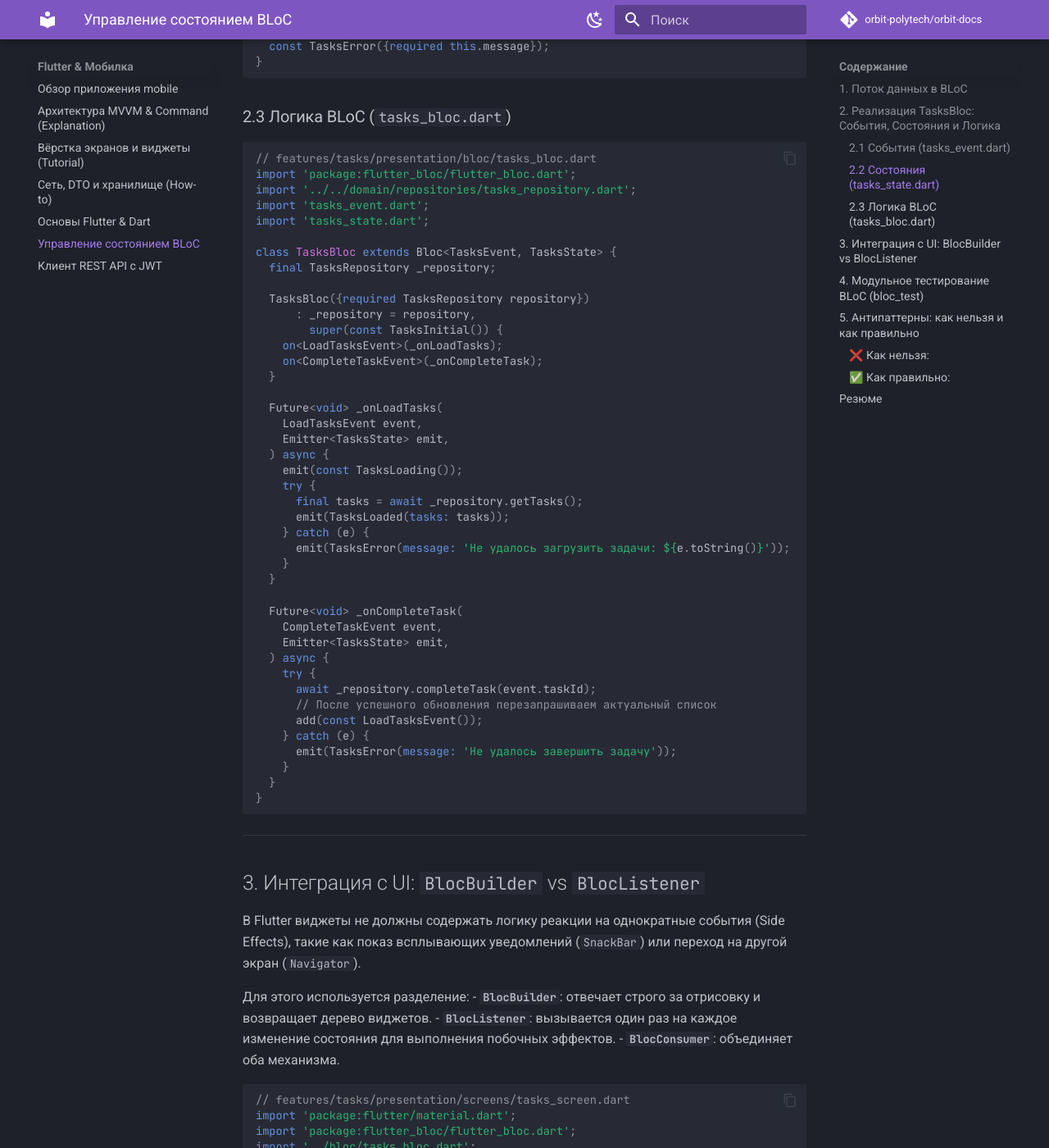
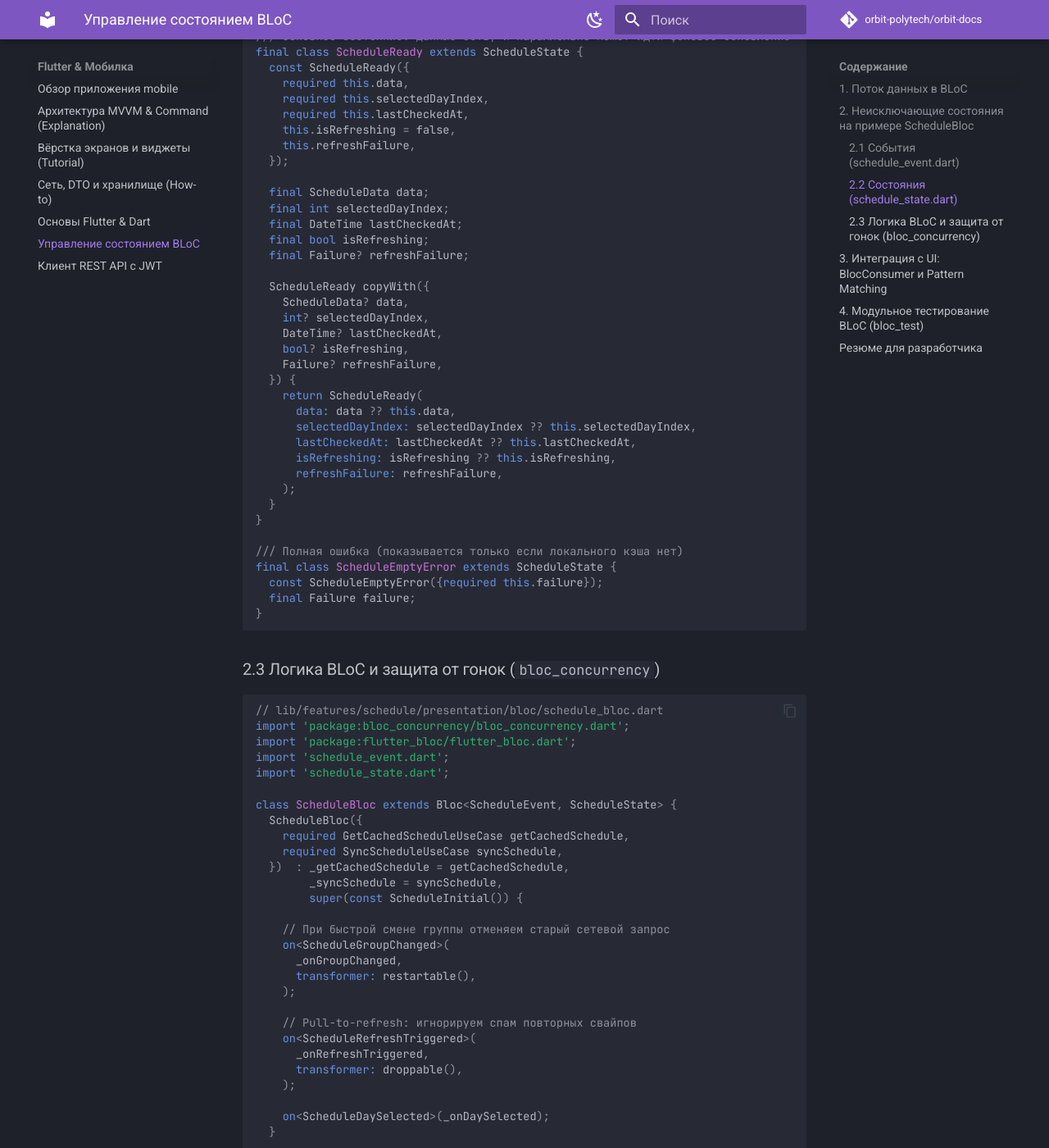
Before and after one commit to orbit-polytech/orbit-docs, an MkDocs documentation site: the page built from docs/tutorial/mobile/02-bloc-state.md, in a window 1280 px wide and 1400 px high, scrolled down 1881 px. Shown: the whole window at 82% size. Built offline with MkDocs 1.6.1 and Material for MkDocs 9.7.7, drawn with Linux system fonts in a browser that asks for light colours; comment, search, counter and statistics services are not loaded; some of the changed text lies outside the part shown.

Commit message:
docs(tutorial): update mobile BLoC tutorial with ScheduleReady and bloc_test

````diff
--- a/docs/tutorial/mobile/02-bloc-state.md
+++ b/docs/tutorial/mobile/02-bloc-state.md
@@ -1,197 +1,277 @@
 # 02. Слой Presentation и управление состоянием BLoC
 
-В проекте Orbit AI управление состоянием мобильного приложения построено на библиотеке **`flutter_bloc`** — признанном индустриальном стандарте для масштабируемых Flutter-приложений.
+В проекте **Orbit Mobile** управление состоянием клиентского приложения построено на библиотеке **`flutter_bloc`** и нативных возможностях **Dart 3.5+ (`sealed classes`, pattern matching)**.
 
-Паттерн BLoC (Business Logic Component) обеспечивает однонаправленный поток данных (**Unidirectional Data Flow**), полностью изолируя верстку виджетов от бизнес-логики.
+Паттерн BLoC (Business Logic Component) обеспечивает однонаправленный поток данных (**Unidirectional Data Flow**), полностью изолируя верстку виджетов от бизнес-логики и сетевых запросов.
+
+---
 
 ## 1. Поток данных в BLoC
 
 ```mermaid
 flowchart LR
-    UI["UI (Flutter Widget)"] -->|1. add(Event)| BLoC["BLoC Component"]
-    BLoC -->|2. вызов метода| Repo["Domain / Repository"]
-    Repo -->|3. результат / ошибка| BLoC
+    UI["UI (Flutter Widget)"] -->|1. add(Event)| BLoC["ScheduleBloc"]
+    BLoC -->|2. вызов UseCase| UseCase["Domain / UseCases"]
+    UseCase -->|3. данные из Hive / Dio| BLoC
     BLoC -->|4. emit(State)| Stream["Stream состояний"]
     Stream -->|5. BlocBuilder (rebuild)| UI
 ```
 
-
 ---
 
-## 2. Реализация `TasksBloc`: События, Состояния и Логика
+## 2. Неисключающие состояния на примере `ScheduleBloc`
 
-### 2.1 События (`tasks_event.dart`)
-События описывают намерения пользователя или системы:
+В реальном приложении экран расписания не может быть просто «либо загрузка, либо ошибка, либо данные». У студента одновременно могут быть:
+1. Загруженное расписание из локальной базы Hive;
+2. Фоновый процесс проверки свежих данных с сервера;
+3. Ошибка последней попытки обновления (например, потеря связи в метро).
 
+### 2.1 События (`schedule_event.dart`)
 ```dart
-// features/tasks/presentation/bloc/tasks_event.dart
-sealed class TasksEvent {
-  const TasksEvent();
+// lib/features/schedule/presentation/bloc/schedule_event.dart
+import 'package:flutter/foundation.dart';
+
+@immutable
+sealed class ScheduleEvent {
+  const ScheduleEvent();
 }
 
-final class LoadTasksEvent extends TasksEvent {
-  const LoadTasksEvent();
+/// Смена учебной группы (требует отмены предыдущих запросов через restartable)
+final class ScheduleGroupChanged extends ScheduleEvent {
+  const ScheduleGroupChanged({required this.group});
+  final String group;
 }
 
-final class CompleteTaskEvent extends TasksEvent {
-  final String taskId;
-  const CompleteTaskEvent({required this.taskId});
+/// Ручной свайп-обновление (Pull-to-Refresh)
+final class ScheduleRefreshTriggered extends ScheduleEvent {
+  const ScheduleRefreshTriggered({required this.group});
+  final String group;
 }
 
-final class CreateTaskEvent extends TasksEvent {
-  final String title;
-  final String description;
-  final DateTime deadline;
-  final String priority;
-
-  const CreateTaskEvent({
-    required this.title,
-    required this.description,
-    required this.deadline,
-    required this.priority,
-  });
+/// Переключение дня недели в таймлайне (Пн, Вт, Ср...)
+final class ScheduleDaySelected extends ScheduleEvent {
+  const ScheduleDaySelected({required this.index});
+  final int index;
 }
 ```
 
-### 2.2 Состояния (`tasks_state.dart`)
-Состояния отражают текущий снимок пользовательского интерфейса:
+### 2.2 Состояния (`schedule_state.dart`)
+```dart
+// lib/features/schedule/presentation/bloc/schedule_state.dart
+import 'package:flutter/foundation.dart';
+import '../../../../core/error/failures.dart';
+import '../../domain/entities/schedule_data.dart';
 
-```dart
-// features/tasks/presentation/bloc/tasks_state.dart
-import '../../domain/entities/task_entity.dart';
-
-sealed class TasksState {
-  const TasksState();
+@immutable
+sealed class ScheduleState {
+  const ScheduleState();
 }
 
-final class TasksInitial extends TasksState {
-  const TasksInitial();
+final class ScheduleInitial extends ScheduleState {
+  const ScheduleInitial();
 }
 
-final class TasksLoading extends TasksState {
-  const TasksLoading();
+final class ScheduleLoadingFirstTime extends ScheduleState {
+  const ScheduleLoadingFirstTime();
 }
 
-final class TasksLoaded extends TasksState {
-  final List<TaskEntity> tasks;
-  const TasksLoaded({required this.tasks});
+/// Основное состояние: данные есть, и параллельно может идти фоновое обновление
+final class ScheduleReady extends ScheduleState {
+  const ScheduleReady({
+    required this.data,
+    required this.selectedDayIndex,
+    required this.lastCheckedAt,
+    this.isRefreshing = false,
+    this.refreshFailure,
+  });
+
+  final ScheduleData data;
+  final int selectedDayIndex;
+  final DateTime lastCheckedAt;
+  final bool isRefreshing;
+  final Failure? refreshFailure;
+
+  ScheduleReady copyWith({
+    ScheduleData? data,
+    int? selectedDayIndex,
+    DateTime? lastCheckedAt,
+    bool? isRefreshing,
+    Failure? refreshFailure,
+  }) {
+    return ScheduleReady(
+      data: data ?? this.data,
+      selectedDayIndex: selectedDayIndex ?? this.selectedDayIndex,
+      lastCheckedAt: lastCheckedAt ?? this.lastCheckedAt,
+      isRefreshing: isRefreshing ?? this.isRefreshing,
+      refreshFailure: refreshFailure,
+    );
+  }
 }
 
-final class TasksError extends TasksState {
-  final String message;
-  const TasksError({required this.message});
+/// Полная ошибка (показывается только если локального кэша нет)
+final class ScheduleEmptyError extends ScheduleState {
+  const ScheduleEmptyError({required this.failure});
+  final Failure failure;
 }
 ```
 
-### 2.3 Логика BLoC (`tasks_bloc.dart`)
+### 2.3 Логика BLoC и защита от гонок (`bloc_concurrency`)
+```dart
+// lib/features/schedule/presentation/bloc/schedule_bloc.dart
+import 'package:bloc_concurrency/bloc_concurrency.dart';
+import 'package:flutter_bloc/flutter_bloc.dart';
+import 'schedule_event.dart';
+import 'schedule_state.dart';
 
-```dart
-// features/tasks/presentation/bloc/tasks_bloc.dart
-import 'package:flutter_bloc/flutter_bloc.dart';
-import '../../domain/repositories/tasks_repository.dart';
-import 'tasks_event.dart';
-import 'tasks_state.dart';
+class ScheduleBloc extends Bloc<ScheduleEvent, ScheduleState> {
+  ScheduleBloc({
+    required GetCachedScheduleUseCase getCachedSchedule,
+    required SyncScheduleUseCase syncSchedule,
+  })  : _getCachedSchedule = getCachedSchedule,
+        _syncSchedule = syncSchedule,
+        super(const ScheduleInitial()) {
 
-class TasksBloc extends Bloc<TasksEvent, TasksState> {
-  final TasksRepository _repository;
+    // При быстрой смене группы отменяем старый сетевой запрос
+    on<ScheduleGroupChanged>(
+      _onGroupChanged,
+      transformer: restartable(),
+    );
 
-  TasksBloc({required TasksRepository repository})
-      : _repository = repository,
-        super(const TasksInitial()) {
-    on<LoadTasksEvent>(_onLoadTasks);
-    on<CompleteTaskEvent>(_onCompleteTask);
+    // Pull-to-refresh: игнорируем спам повторных свайпов
+    on<ScheduleRefreshTriggered>(
+      _onRefreshTriggered,
+      transformer: droppable(),
+    );
+
+    on<ScheduleDaySelected>(_onDaySelected);
   }
 
-  Future<void> _onLoadTasks(
-    LoadTasksEvent event,
-    Emitter<TasksState> emit,
+  final GetCachedScheduleUseCase _getCachedSchedule;
+  final SyncScheduleUseCase _syncSchedule;
+
+  Future<void> _onGroupChanged(
+    ScheduleGroupChanged event,
+    Emitter<ScheduleState> emit,
   ) async {
-    emit(const TasksLoading());
-    try {
-      final tasks = await _repository.getTasks();
-      emit(TasksLoaded(tasks: tasks));
-    } catch (e) {
-      emit(TasksError(message: 'Не удалось загрузить задачи: ${e.toString()}'));
+    final cachedResult = await _getCachedSchedule(event.group);
+
+    if (cachedResult is Ok<ScheduleData>) {
+      emit(ScheduleReady(
+        data: cachedResult.value,
+        selectedDayIndex: 0,
+        lastCheckedAt: cachedResult.value.cachedAt,
+        isRefreshing: true,
+      ));
+    } else {
+      emit(const ScheduleLoadingFirstTime());
+    }
+
+    final syncResult = await _syncSchedule(event.group);
+
+    if (state is ScheduleReady) {
+      final current = state as ScheduleReady;
+      emit(switch (syncResult) {
+        Ok(:final value) => current.copyWith(
+            data: value,
+            lastCheckedAt: DateTime.now(),
+            isRefreshing: false,
+            refreshFailure: null,
+          ),
+        Error(:final error) => current.copyWith(
+            isRefreshing: false,
+            refreshFailure: error,
+          ),
+      });
+    } else if (syncResult is Ok<ScheduleData>) {
+      emit(ScheduleReady(
+        data: syncResult.value,
+        selectedDayIndex: 0,
+        lastCheckedAt: DateTime.now(),
+        isRefreshing: false,
+      ));
+    } else if (syncResult is Error<ScheduleData>) {
+      emit(ScheduleEmptyError(failure: syncResult.error));
     }
   }
 
-  Future<void> _onCompleteTask(
-    CompleteTaskEvent event,
-    Emitter<TasksState> emit,
+  void _onDaySelected(
+    ScheduleDaySelected event,
+    Emitter<ScheduleState> emit,
+  ) {
+    if (state is ScheduleReady) {
+      final current = state as ScheduleReady;
+      emit(current.copyWith(selectedDayIndex: event.index));
+    }
+  }
+
+  Future<void> _onRefreshTriggered(
+    ScheduleRefreshTriggered event,
+    Emitter<ScheduleState> emit,
   ) async {
-    try {
-      await _repository.completeTask(event.taskId);
-      // После успешного обновления перезапрашиваем актуальный список
-      add(const LoadTasksEvent());
-    } catch (e) {
-      emit(TasksError(message: 'Не удалось завершить задачу'));
-    }
+    if (state is! ScheduleReady) return;
+    final current = state as ScheduleReady;
+
+    emit(current.copyWith(isRefreshing: true));
+    final syncResult = await _syncSchedule(event.group);
+
+    emit(switch (syncResult) {
+      Ok(:final value) => current.copyWith(
+          data: value,
+          lastCheckedAt: DateTime.now(),
+          isRefreshing: false,
+          refreshFailure: null,
+        ),
+      Error(:final error) => current.copyWith(
+          isRefreshing: false,
+          refreshFailure: error,
+        ),
+    });
   }
 }
 ```
 
 ---
 
-## 3. Интеграция с UI: `BlocBuilder` vs `BlocListener`
-
-В Flutter виджеты не должны содержать логику реакции на однократные события (Side Effects), такие как показ всплывающих уведомлений (`SnackBar`) или переход на другой экран (`Navigator`).
-
-Для этого используется разделение:
-- **`BlocBuilder`**: отвечает строго за отрисовку и возвращает дерево виджетов.
-- **`BlocListener`**: вызывается один раз на каждое изменение состояния для выполнения побочных эффектов.
-- **`BlocConsumer`**: объединяет оба механизма.
+## 3. Интеграция с UI: `BlocConsumer` и Pattern Matching
 
 ```dart
-// features/tasks/presentation/screens/tasks_screen.dart
+// lib/features/schedule/presentation/screens/schedule_screen.dart
 import 'package:flutter/material.dart';
 import 'package:flutter_bloc/flutter_bloc.dart';
-import '../bloc/tasks_bloc.dart';
-import '../bloc/tasks_event.dart';
-import '../bloc/tasks_state.dart';
+import '../bloc/schedule_bloc.dart';
+import '../bloc/schedule_state.dart';
 
-class TasksScreen extends StatelessWidget {
-  const TasksScreen({super.key});
+class ScheduleScreen extends StatelessWidget {
+  const ScheduleScreen({super.key});
 
   @override
   Widget build(BuildContext context) {
     return Scaffold(
-      appBar: AppBar(title: const Text('Мои задачи')),
-      body: BlocConsumer<TasksBloc, TasksState>(
+      body: BlocConsumer<ScheduleBloc, ScheduleState>(
         listener: (context, state) {
-          // Однократная реакция на ошибку:
-          if (state is TasksError) {
+          // Показываем плашку только если фоновое обновление упало, а кэш уже на экране
+          if (state is ScheduleReady && state.refreshFailure != null) {
             ScaffoldMessenger.of(context).showSnackBar(
-              SnackBar(content: Text(state.message), backgroundColor: Colors.red),
+              const SnackBar(
+                content: Text('Не удалось обновить расписание. Показаны сохраненные данные.'),
+                backgroundColor: Color(0xFF1E2128),
+              ),
             );
           }
         },
         builder: (context, state) {
           return switch (state) {
-            TasksInitial() => const Center(child: Text('Нажмите обновить')),
-            TasksLoading() => const Center(child: CircularProgressIndicator()),
-            TasksLoaded(:final tasks) => ListView.builder(
-                itemCount: tasks.length,
-                itemBuilder: (context, index) {
-                  final task = tasks[index];
-                  return ListTile(
-                    title: Text(task.title),
-                    subtitle: Text('Дедлайн: ${task.deadline}'),
-                    trailing: IconButton(
-                      icon: const Icon(Icons.check_circle_outline),
-                      onPressed: () {
-                        context.read<TasksBloc>().add(CompleteTaskEvent(taskId: task.id));
-                      },
-                    ),
-                  );
-                },
+            ScheduleInitial() || ScheduleLoadingFirstTime() =>
+              const Center(child: CircularProgressIndicator()),
+            ScheduleReady(:final data, :final isRefreshing) =>
+              ScheduleContentView(
+                data: data,
+                isRefreshing: isRefreshing,
               ),
-            TasksError() => const Center(child: Text('Ошибка загрузки')),
+            ScheduleEmptyError(:final failure) =>
+              ErrorEmptyView(message: failure.message),
           };
         },
-      ),
-      floatingActionButton: FloatingActionButton(
-        onPressed: () => context.read<TasksBloc>().add(const LoadTasksEvent()),
-        child: const Icon(Icons.refresh),
       ),
     );
   }
@@ -202,33 +282,63 @@ class TasksScreen extends StatelessWidget {
 
 ## 4. Модульное тестирование BLoC (`bloc_test`)
 
-BLoC легко тестируется детерминированными тестами с помощью библиотеки `bloc_test`:
+Тесты должны проверять сохранение кэша и защиту от гонок:
 
 ```dart
-// test/features/tasks/tasks_bloc_test.dart
+// test/features/schedule/presentation/bloc/schedule_bloc_test.dart
 import 'package:bloc_test/bloc_test.dart';
 import 'package:flutter_test/flutter_test.dart';
 import 'package:mocktail/mocktail.dart';
 
-class MockTasksRepository extends Mock implements TasksRepository {}
+class MockGetCachedScheduleUseCase extends Mock implements GetCachedScheduleUseCase {}
+class MockSyncScheduleUseCase extends Mock implements SyncScheduleUseCase {}
 
 void main() {
-  late MockTasksRepository mockRepo;
+  late MockGetCachedScheduleUseCase mockGetCached;
+  late MockSyncScheduleUseCase mockSync;
 
   setUp(() {
-    mockRepo = MockTasksRepository();
+    mockGetCached = MockGetCachedScheduleUseCase();
+    mockSync = MockSyncScheduleUseCase();
   });
 
-  blocTest<TasksBloc, TasksState>(
-    'эмитит [TasksLoading, TasksLoaded] при успешной загрузке задач',
+  blocTest<ScheduleBloc, ScheduleState>(
+    'эмитит ScheduleReady с кэшем, затем обновляет свежими данными',
     build: () {
-      when(() => mockRepo.getTasks()).thenAnswer((_) async => [testTask]);
-      return TasksBloc(repository: mockRepo);
+      when(() => mockGetCached('261-334')).thenAnswer((_) async => Ok(testCachedData));
+      when(() => mockSync('261-334')).thenAnswer((_) async => Ok(testFreshData));
+      return ScheduleBloc(
+        getCachedSchedule: mockGetCached,
+        syncSchedule: mockSync,
+      );
     },
-    act: (bloc) => bloc.add(const LoadTasksEvent()),
+    act: (bloc) => bloc.add(const ScheduleGroupChanged(group: '261-334')),
     expect: () => [
-      const TasksLoading(),
-      TasksLoaded(tasks: [testTask]),
+      isA<ScheduleReady>()
+          .having((s) => s.isRefreshing, 'isRefreshing', true)
+          .having((s) => s.data, 'data', testCachedData),
+      isA<ScheduleReady>()
+          .having((s) => s.isRefreshing, 'isRefreshing', false)
+          .having((s) => s.data, 'data', testFreshData),
+    ],
+  );
+
+  blocTest<ScheduleBloc, ScheduleState>(
+    'при ошибке фонового обновления сохраняет кэш на экране и проставляет refreshFailure',
+    build: () {
+      when(() => mockGetCached('261-334')).thenAnswer((_) async => Ok(testCachedData));
+      when(() => mockSync('261-334')).thenAnswer((_) async => Error(NetworkFailure(message: 'No internet')));
+      return ScheduleBloc(
+        getCachedSchedule: mockGetCached,
+        syncSchedule: mockSync,
+      );
+    },
+    act: (bloc) => bloc.add(const ScheduleGroupChanged(group: '261-334')),
+    expect: () => [
+      isA<ScheduleReady>().having((s) => s.isRefreshing, 'isRefreshing', true),
+      isA<ScheduleReady>()
+          .having((s) => s.isRefreshing, 'isRefreshing', false)
+          .having((s) => s.refreshFailure, 'refreshFailure', isNotNull),
     ],
   );
 }
@@ -236,46 +346,9 @@ void main() {
 
 ---
 
-## 5. Антипаттерны: как нельзя и как правильно
+## Резюме для разработчика
 
-### ❌ Как нельзя:
-```dart
-// ОШИБКА 1: Вызов навигации или SnackBar внутри BlocBuilder
-BlocBuilder<TasksBloc, TasksState>(
-  builder: (context, state) {
-    if (state is TasksError) {
-      // КАТАСТРОФА: SnackBar будет вызываться сотни раз при каждой перерисовке экрана!
-      ScaffoldMessenger.of(context).showSnackBar(...);
-    }
-    return Container();
-  },
-)
-
-// ОШИБКА 2: Мутация внутреннего списка вместо создания нового состояния
-state.tasks.add(newTask); // Flutter не увидит изменение ссылки и не перерисует экран!
-emit(state);
-```
-
-### ✅ Как правильно:
-```dart
-// Побочные эффекты (SnackBar, Navigation) живут только в BlocListener:
-BlocListener<TasksBloc, TasksState>(
-  listener: (context, state) {
-    if (state is TasksError) {
-      ScaffoldMessenger.of(context).showSnackBar(...);
-    }
-  },
-)
-
-// Выпуск нового неизменяемого состояния:
-emit(TasksLoaded(tasks: List.unmodifiable([...state.tasks, newTask])));
-```
-
----
-
-## Резюме
-
-1. Паттерн BLoC гарантирует строгий однонаправленный поток данных.
-2. Состояния и события типизируются через нативные `sealed classes`.
-3. Отрисовка UI (`BlocBuilder`) строго отделена от побочных эффектов (`BlocListener`).
-4. BLoC покрывается надежными тестами через `bloc_test`.
+1. BLoC управляет только локальными состояниями и событиями экрана — он **не заменяет** чистую архитектуру (Clean Architecture).
+2. Используйте `ScheduleReady` с флагом `isRefreshing`, чтобы не стирать расписание с экрана при сбоях сети.
+3. Всегда защищайте быстрые поисковые события с помощью `transformer: restartable()`.
+4. Тестируйте поведение BLoC на гонки и сетевые сбои через `bloc_test`.
````
